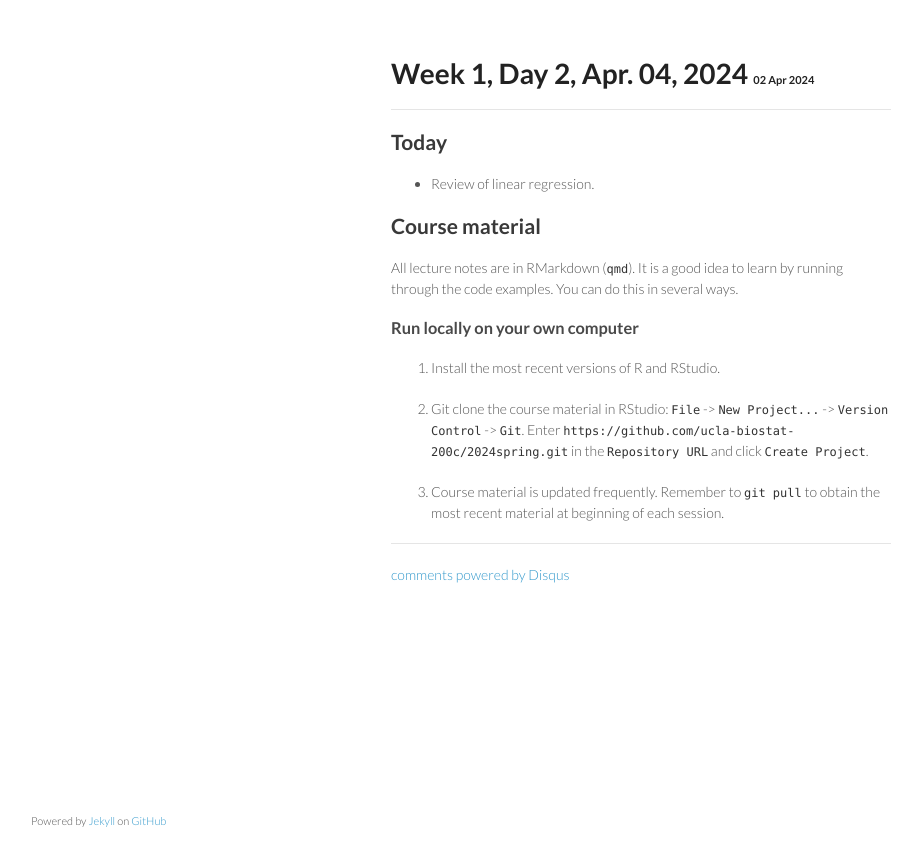
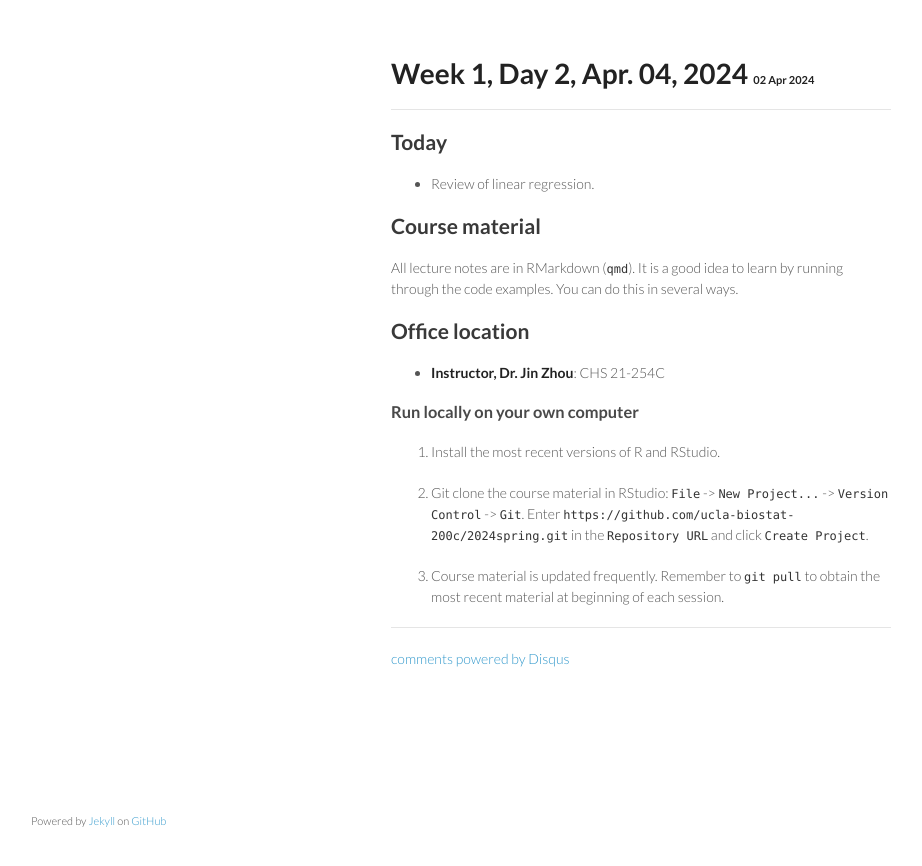
Before and after one commit to ucla-biostat-200c/2024spring, a Jekyll site: the page built from _posts/2024-04-02-week1-day2.md, in a window 1280 px wide. Shown: the top 866 px of the page, without its empty margins (179-1101 px from the left). Built offline with Jekyll 4.4.1, drawn with Linux system fonts in a browser that asks for light colours; comment, search, counter and statistics services are not loaded.

Commit message:
revise ann

```diff
--- a/_posts/2024-04-02-week1-day2.md
+++ b/_posts/2024-04-02-week1-day2.md
@@ -12,6 +12,10 @@ category: biostat200Cspring2024
 
 All lecture notes are in RMarkdown (`qmd`). It is a good idea to learn by running through the code examples. You can do this in several ways.
 
+## Office location
+
+- **Instructor, Dr. Jin Zhou**: CHS 21-254C
+
 ### Run locally on your own computer
 
 1. Install the most recent versions of R and RStudio.
```
